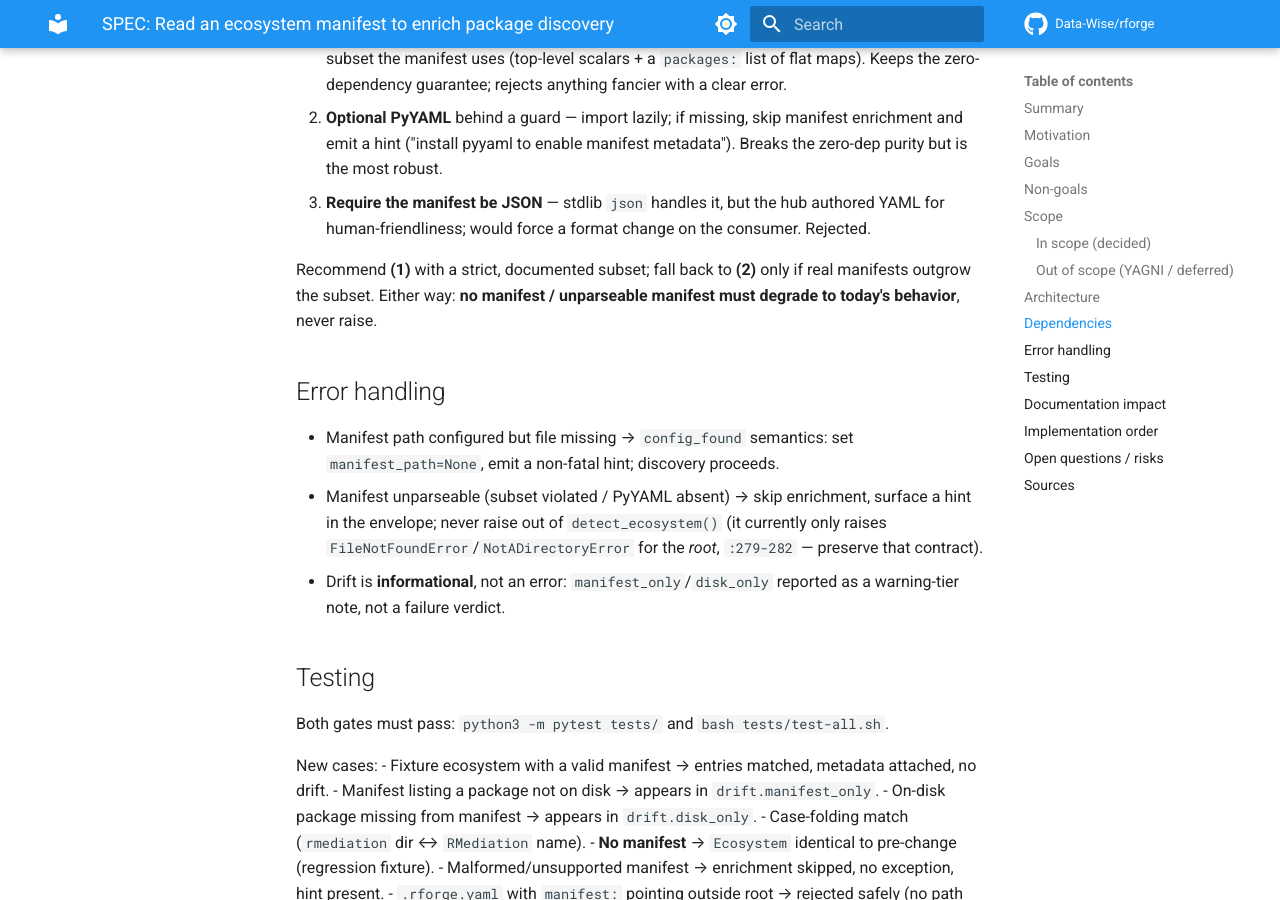
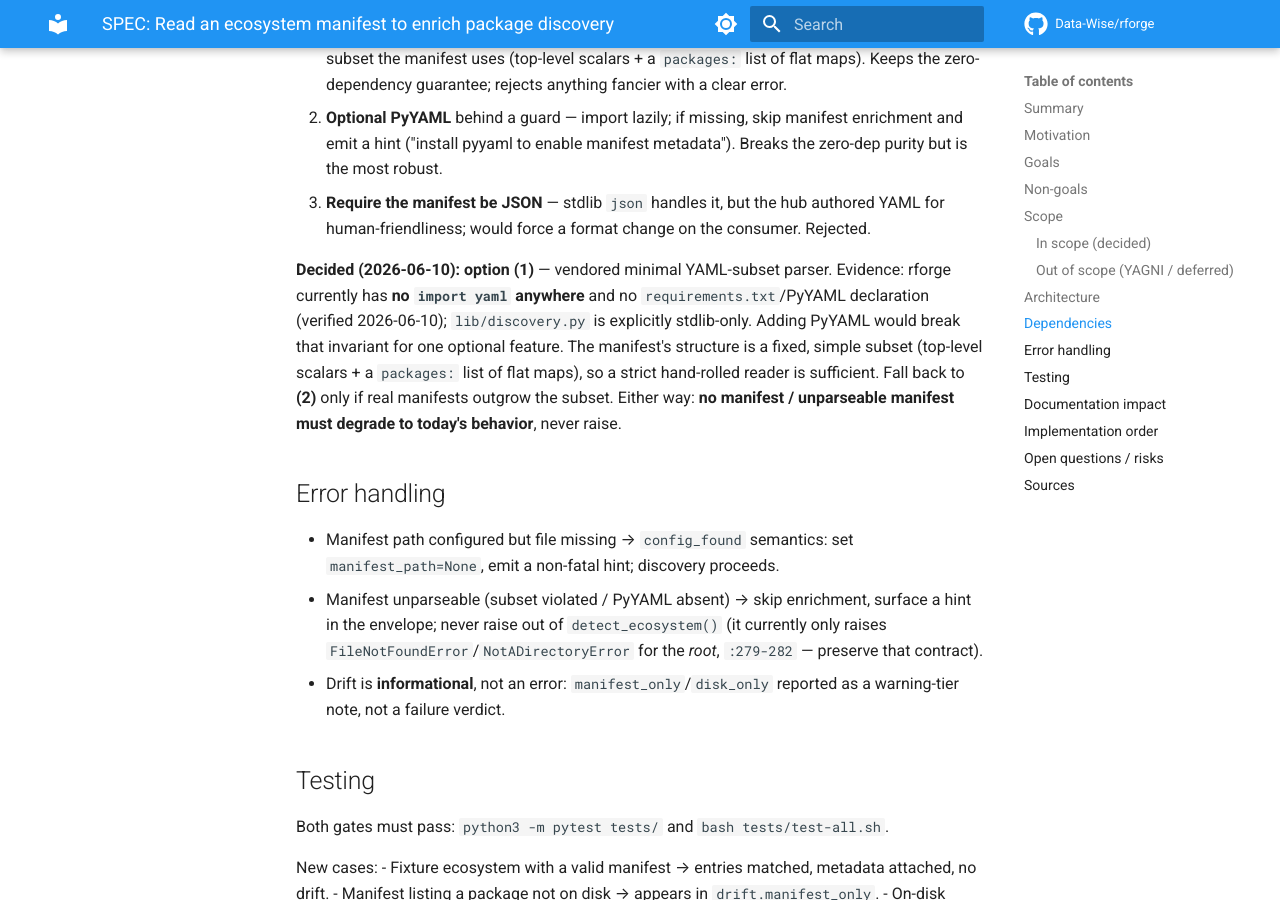
Before and after one commit to Data-Wise/rforge, an MkDocs documentation site: the page built from docs/specs/SPEC-ecosystem-manifest-discovery-2026-06-10.md, in a window 1280 px wide and 900 px high, scrolled down 3277 px. Built offline with MkDocs 1.6.1 and Material for MkDocs 9.7.7, drawn with Linux system fonts in a browser that asks for light colours; comment, search, counter and statistics services are not loaded; some of the changed text lies outside the part shown.

Commit message:
docs(spec): resolve YAML-dependency question → vendored subset parser
rforge ships no PyYAML and discovery.py is stdlib-only, so the manifest parser
will be a minimal vendored YAML-subset reader rather than an optional PyYAML
dependency. Marks the first open question resolved.

Co-Authored-By: Claude Opus 4.8 (1M context) <noreply@anthropic.com>

```diff
--- a/docs/specs/SPEC-ecosystem-manifest-discovery-2026-06-10.md
+++ b/docs/specs/SPEC-ecosystem-manifest-discovery-2026-06-10.md
@@ -117,9 +117,14 @@ the stdlib", module docstring). YAML is not stdlib. The manifest's nested struct
 3. **Require the manifest be JSON** — stdlib `json` handles it, but the hub authored YAML
    for human-friendliness; would force a format change on the consumer. Rejected.
 
-Recommend **(1)** with a strict, documented subset; fall back to **(2)** only if real
-manifests outgrow the subset. Either way: **no manifest / unparseable manifest must
-degrade to today's behavior**, never raise.
+**Decided (2026-06-10): option (1)** — vendored minimal YAML-subset parser. Evidence:
+rforge currently has **no `import yaml` anywhere** and no `requirements.txt`/PyYAML
+declaration (verified 2026-06-10); `lib/discovery.py` is explicitly stdlib-only. Adding
+PyYAML would break that invariant for one optional feature. The manifest's structure is a
+fixed, simple subset (top-level scalars + a `packages:` list of flat maps), so a strict
+hand-rolled reader is sufficient. Fall back to **(2)** only if real manifests outgrow the
+subset. Either way: **no manifest / unparseable manifest must degrade to today's
+behavior**, never raise.
 
 ## Error handling
 
@@ -168,7 +173,9 @@ New cases:
 
 ## Open questions / risks
 
-- **YAML dependency (decide first):** vendored subset parser vs optional PyYAML. Resolution: ___
+- **YAML dependency (decide first):** vendored subset parser vs optional PyYAML.
+  **Resolved 2026-06-10 → vendored subset parser** (rforge has no PyYAML dep; keeps
+  `discovery.py` stdlib-only). See Dependencies above.
 - **Match key:** match on `name` only, or also reconcile `path`? If a manifest `path`
   disagrees with where the package was actually found, which wins? Proposed: disk location
   wins for `version`/deps; manifest supplies curation metadata + flags the path mismatch as drift.
```
